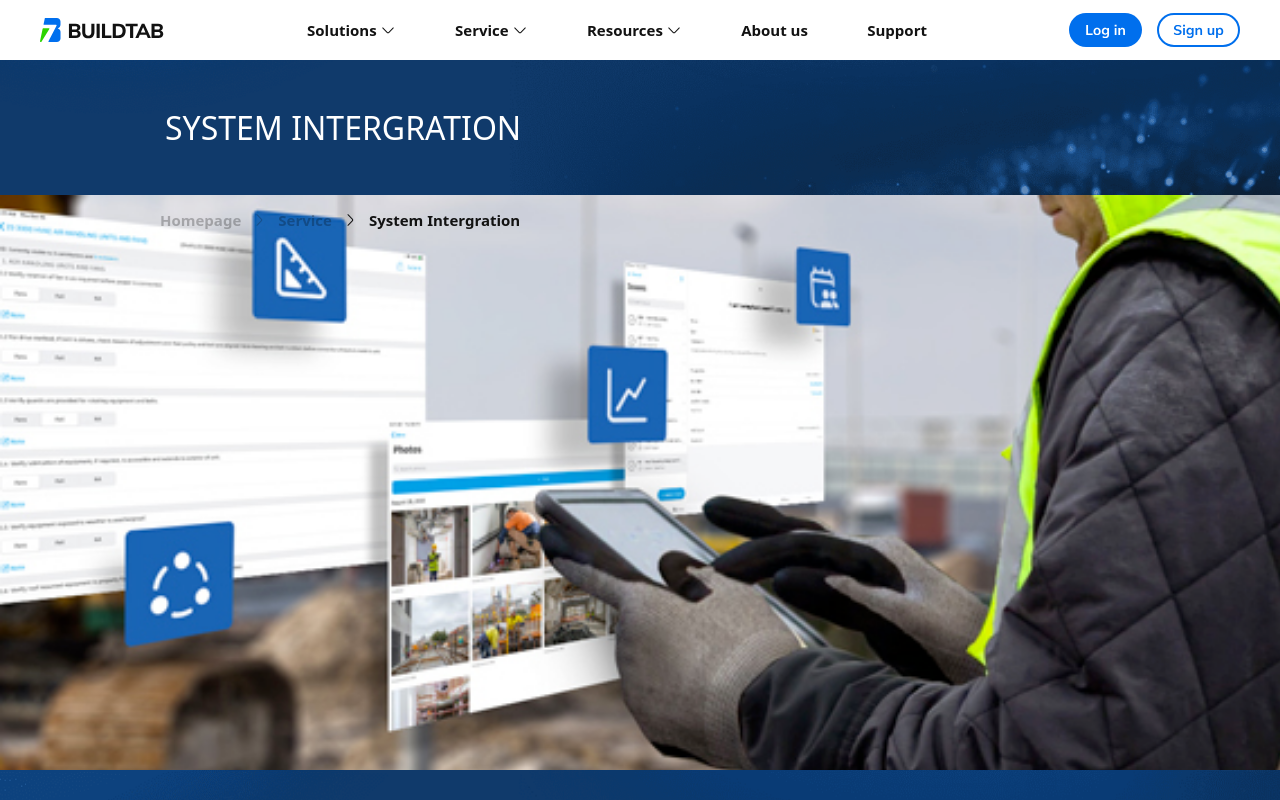
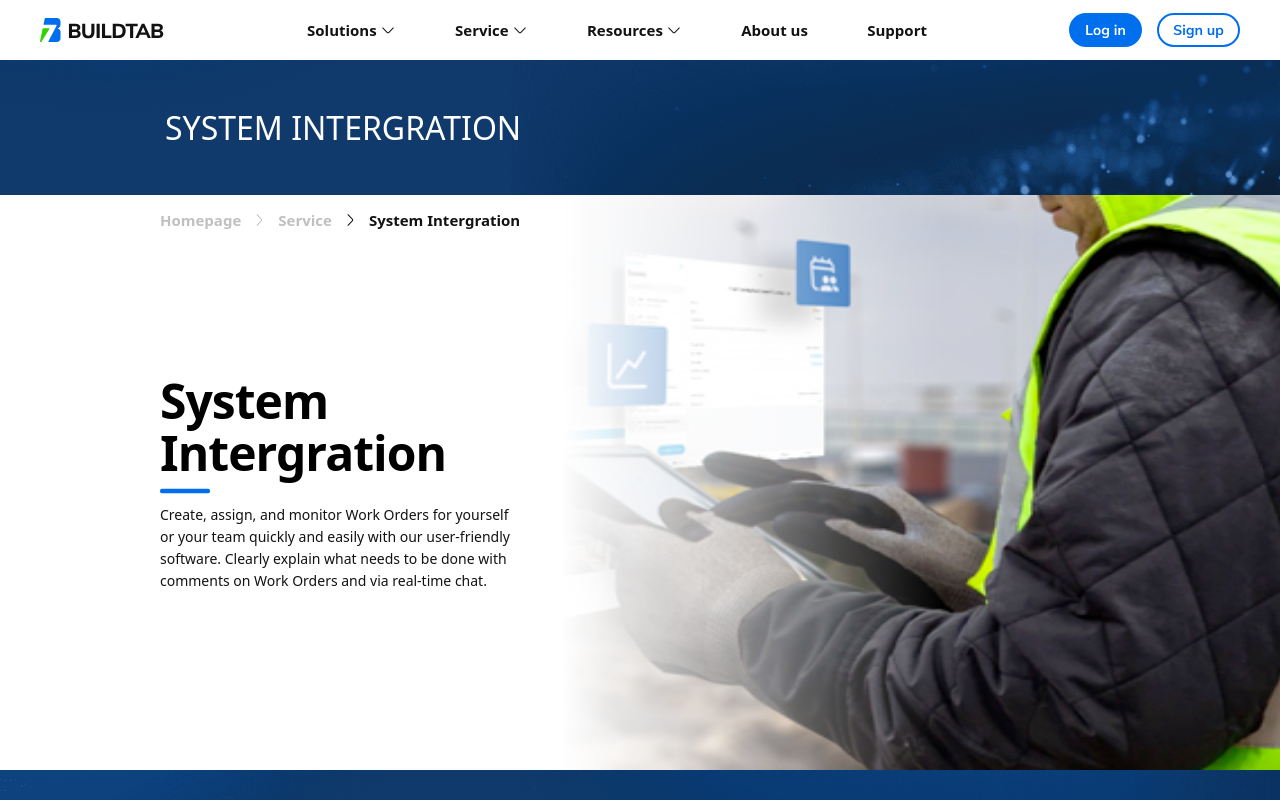
Before and after one commit to NguyenTrung250302/project-vue3, a Vue app: page /System in a window 1280 px wide. Shown: the top 800 px of the page. Built offline with nearby package versions, Linux system fonts and the light colour scheme; what vue3-apexcharts would draw is missing.

Commit message:
submit file tapsystem

```diff
--- a/src/BuildTapComponents/BuildTapSystem/MainSystem.vue
+++ b/src/BuildTapComponents/BuildTapSystem/MainSystem.vue
@@ -5,8 +5,19 @@
     headLine2="Service"
     headLine3="System Intergration"
     />
+    <!--  -->
     <div class="system-description">
+    <h1>System</h1>
+    <h1>Intergration</h1>
+    <svg style="margin: 10px 0"
+     width="50" height="5" viewBox="0 0 50 5" fill="none" xmlns="http://www.w3.org/2000/svg">
+    <rect width="50" height="5" rx="2.5" fill="#006FED"/>
+    </svg>
+    <p class="paragraph">
+      Create, assign, and monitor Work Orders for yourself or your team quickly and easily with our user-friendly software. Clearly explain what needs to be done with comments on Work Orders and via real-time chat.
+    </p>
     </div>
+    <!--  -->
   </div>
 </template>
 
@@ -19,13 +30,41 @@ components: {
 }
 </script>
 
-<style>
+<style scoped>
 .main-system {
     height: 575px;
     width: 1350px;
     margin: 0 auto;
-    background-image: url('@/assets/photo5.png');
-    background-size: cover;
     position: relative;
+    background: linear-gradient(90deg, #FFFFFF 41.56%, rgba(255, 255, 255, 0) 69.91%), url('@/assets/photo5.png');
+    background-size: 100% 100%;
+}
+.system-description {
+  padding-left: 160px;
+  position: absolute;
+  top: 50%;
+  transform: translateY(-50%);
+}
+.paragraph {
+  padding-right: 70%;
+font-weight: 400;
+font-size: 14px;
+line-height: 22px;
+color: #121212;
+flex: none;
+order: 2;
+align-self: stretch;
+flex-grow: 0;
+}
+h1 {
+font-weight: 800;
+font-size: 48px;
+line-height: 52px;
+letter-spacing: -0.02em;
+
+color: #000000;
+flex: none;
+order: 0;
+flex-grow: 0;
 }
 </style>
--- a/src/views/BuildTap/BuildTapSystem.vue
+++ b/src/views/BuildTap/BuildTapSystem.vue
@@ -1,9 +1,7 @@
 <template>
   <div>
     <nav-bar-header />
-    <title-header
-    nameTitle="SYSTEM INTERGRATION"
-    />
+    <title-header nameTitle="SYSTEM INTERGRATION"/>
     <main-system />
     <main-contact-info />
     <reference-list />
```
